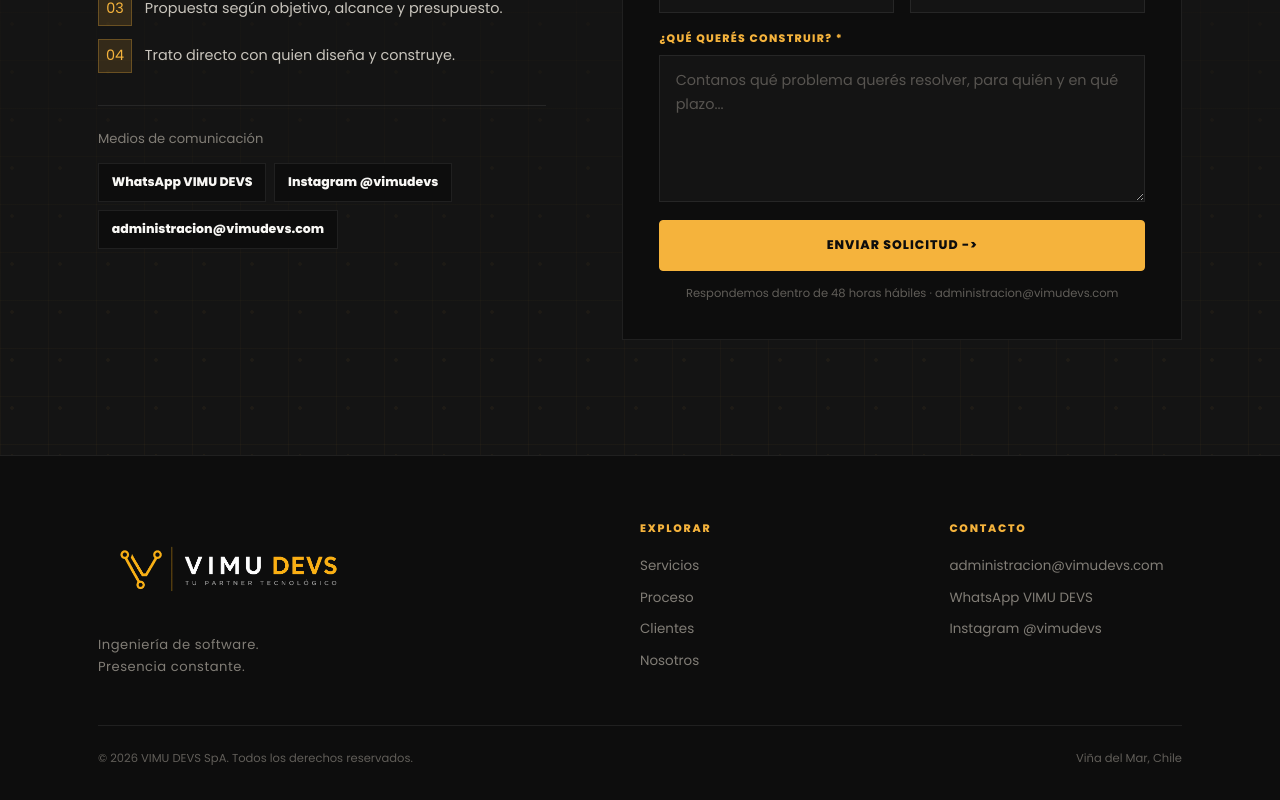
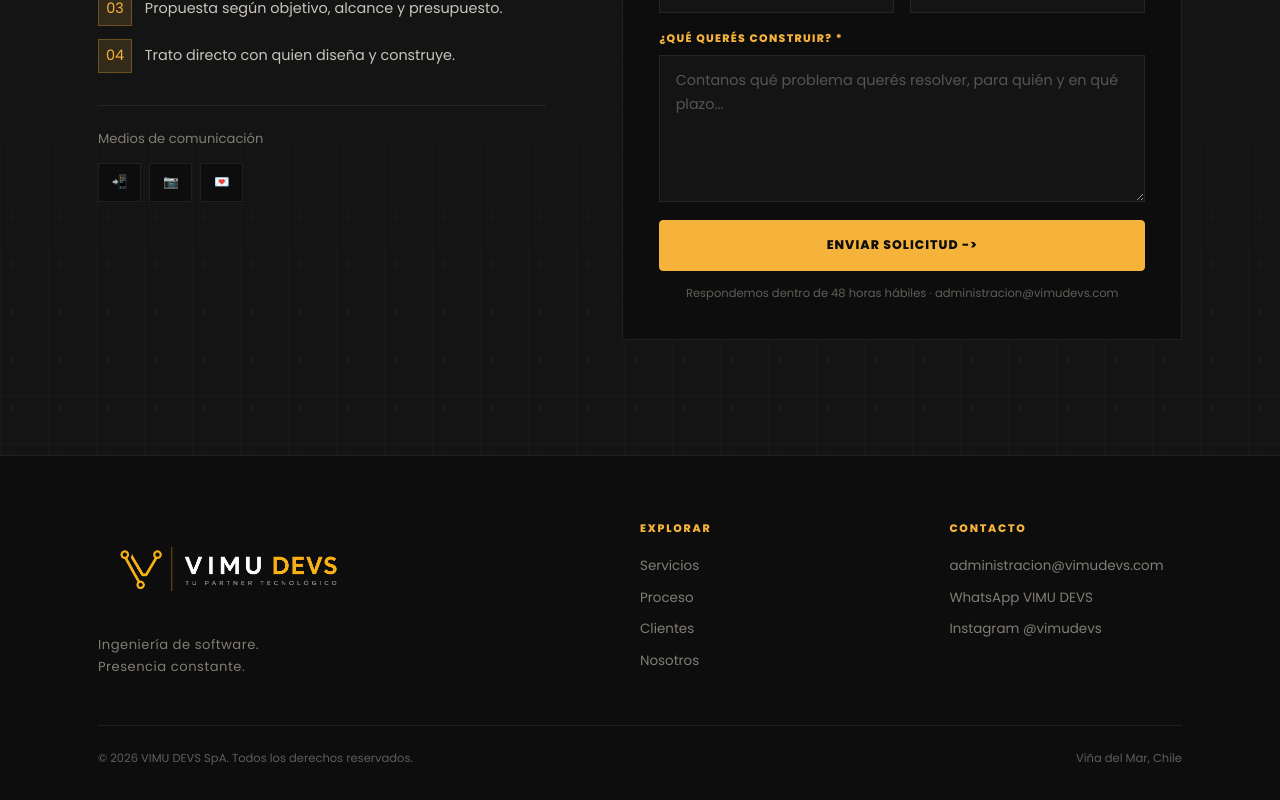
Before and after one commit to TheVillegas/VIMU-WEB-2.0, an Angular app in the folder frontend/: page / in a window 1280 px wide. Shown: the part 5510-6310 px from the top of the page. Built offline with nearby package versions, Linux system fonts and the light colour scheme.

Commit message:
fix: use verified domain sender and correct admin email for contact notifications

```diff
--- a/frontend/src/app/landing/components/contact/contact.component.html
+++ b/frontend/src/app/landing/components/contact/contact.component.html
@@ -18,9 +18,9 @@
 
         <div class="contact__direct">
           <p>Medios de comunicaci&oacute;n</p>
-          <a href="https://wa.me/56988621058" target="_blank" rel="noopener">WhatsApp VIMU DEVS</a>
-          <a href="https://instagram.com/vimudevs" target="_blank" rel="noopener">Instagram @vimudevs</a>
-          <a href="mailto:administracion&#64;vimudevs.com">administracion&#64;vimudevs.com</a>
+          <a href="https://wa.me/56988621058" target="_blank" rel="noopener">&#128242;</a>
+          <a href="https://instagram.com/vimudevs" target="_blank" rel="noopener">&#128247;</a>
+          <a href="mailto:administracion&#64;vimudevs.com">&#128140;</a>
         </div>
       </aside>
 
--- a/frontend/src/server.ts
+++ b/frontend/src/server.ts
@@ -173,7 +173,7 @@
   try {
     await Promise.all([
       getResend().emails.send({
-        from: 'VIMU DEVS <onboarding@resend.dev>',
+        from: 'VIMU DEVS <noreply@vimudevs.com>',
         to: ['mvillalonga@vimudevs.com'],
         subject: `Nuevo contacto: ${escapeHtml(name)}`,
         html: `
@@ -185,7 +185,7 @@
         `
       }),
       getResend().emails.send({
-        from: 'VIMU DEVS <onboarding@resend.dev>',
+        from: 'VIMU DEVS <noreply@vimudevs.com>',
         to: [contact],
         subject: 'Hemos recibido tu solicitud - VIMU DEVS',
         html: generateClientHTML(name)
```
